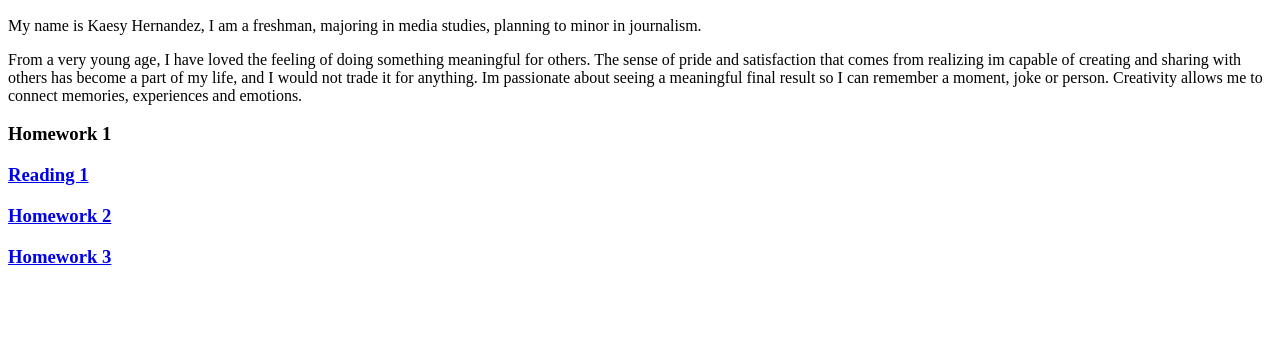
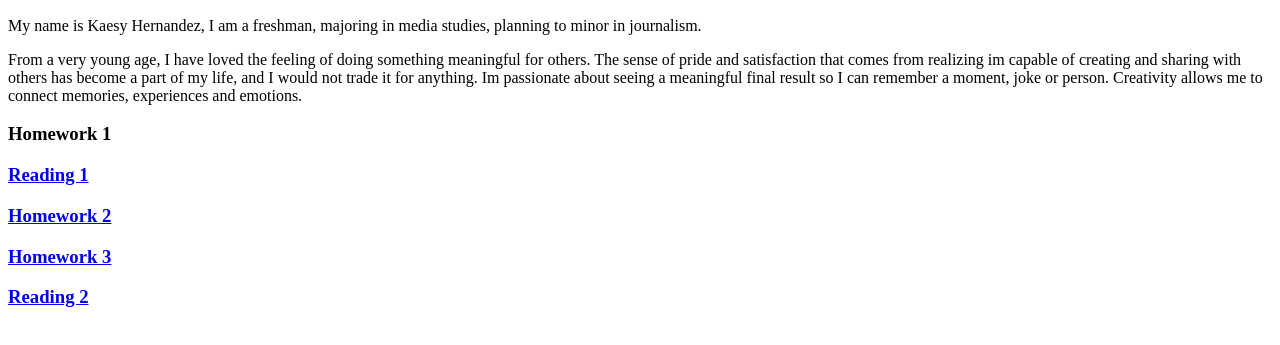
Before and after one commit to Kaesyh/medpl150, a plain HTML site: page index.html in a window 1280 px wide. Shown: the part 393-738 px from the top of the page. Drawn offline with Linux system fonts and the light colour scheme.

Commit message:
Update index.html

```diff
--- a/index.html
+++ b/index.html
@@ -36,5 +36,8 @@ Im passionate about seeing a meaningful final result so I can remember a moment,
         <section>
             <h3><a href="homework3.html">Homework 3</a></h3>
         </section>
+        <section>
+            <h3><a href="reading2.html">Reading 2</a></h3>
+        </section>
     </body>
 </html>
```
